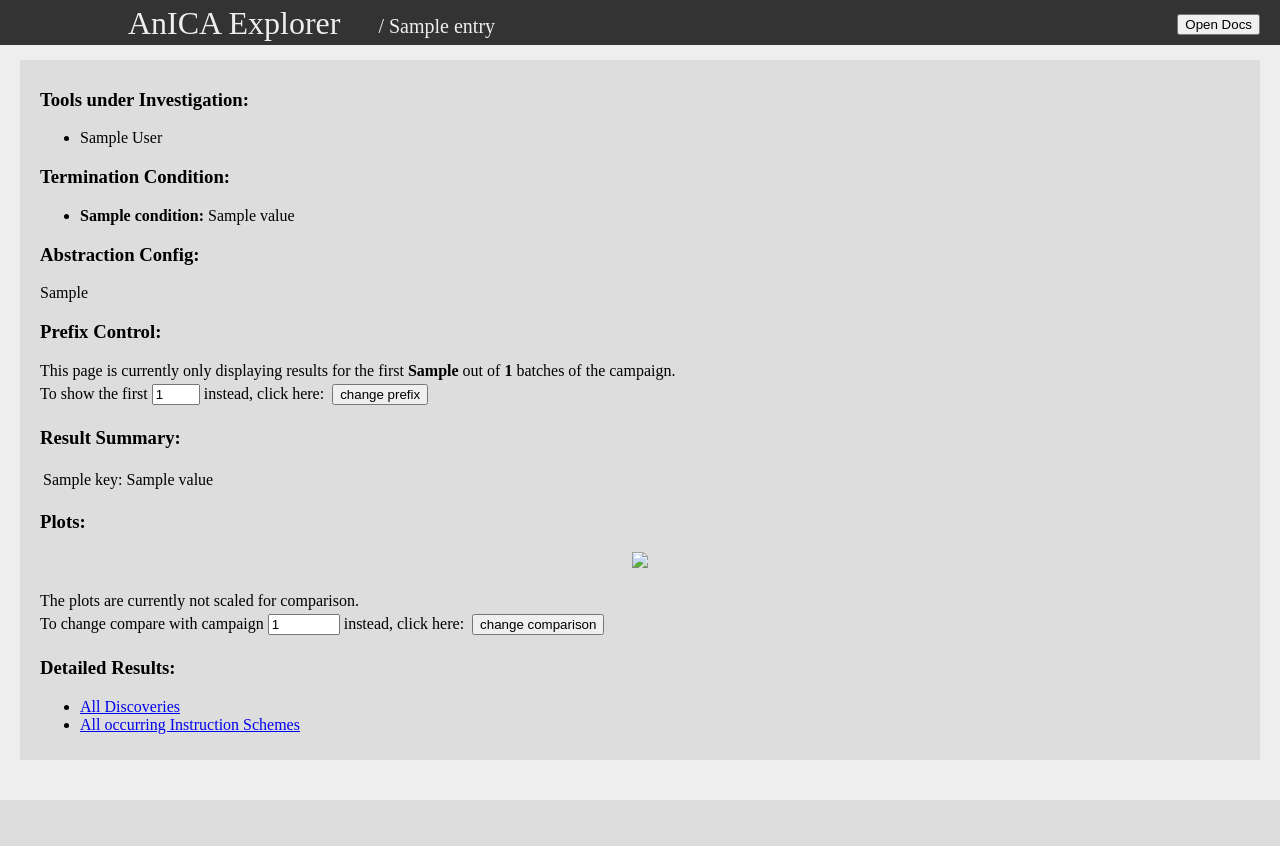
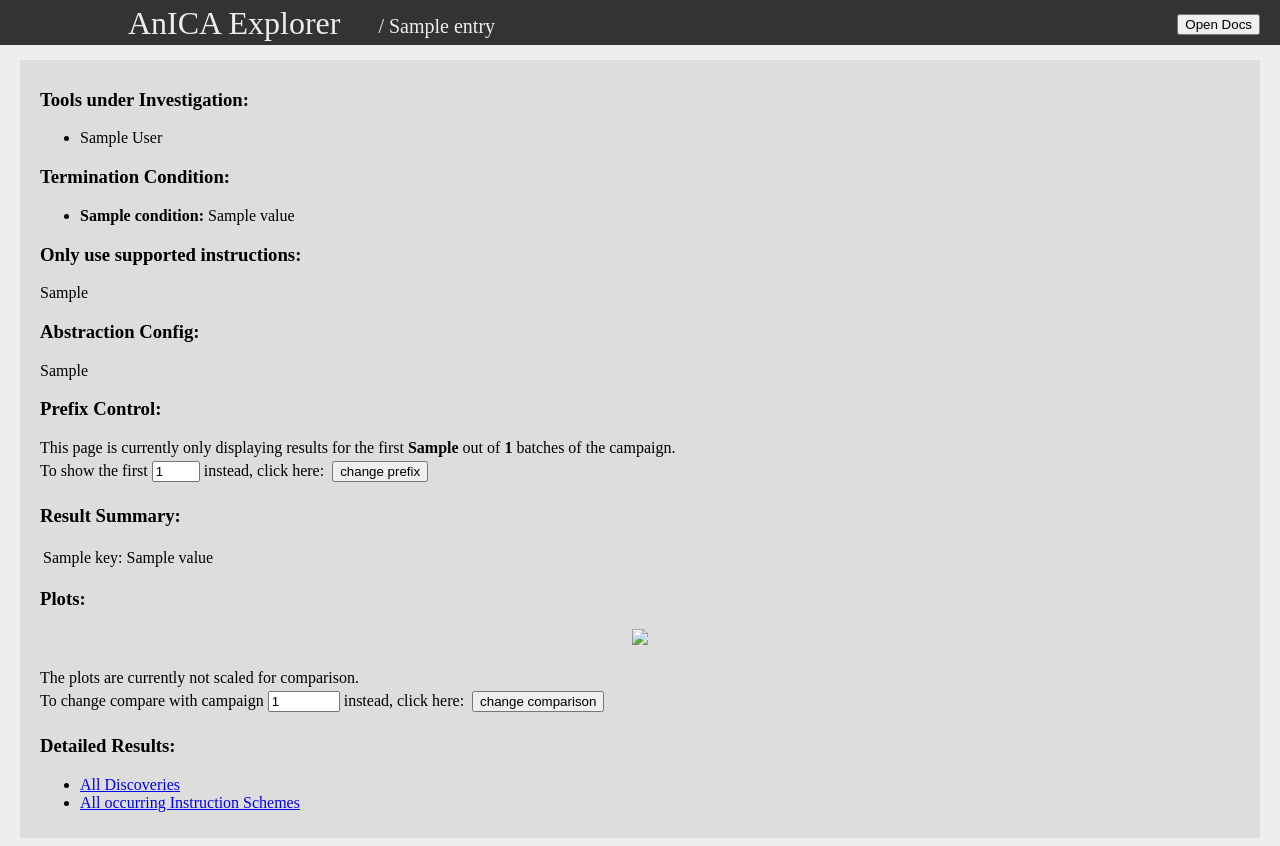
Before and after one commit to cdl-saarland/AnICA-UI, a Django app: template anica_ui/basic_ui/templates/basic_ui/campaign_overview.html in a window 1280 px wide. Before the commit the page ends 800 px from the top, so only its background shows below. Run offline with Django 3.2, Linux system fonts and the light colour scheme; tables that the repository leaves empty hold one stand-in row (values such as "Sample post"); the template is opened without the code that fills it: values that come from a table or form of the project are taken from there, most other values are stand-ins (such as "Sample title", 1, 10 or a date in 2020); data that the repository does not hold is empty.

Commit message:
At least display the restrict_to_supported_insns option; respecting it for displaying results requires more work

```diff
--- a/anica_ui/basic_ui/models.py
+++ b/anica_ui/basic_ui/models.py
@@ -12,6 +12,7 @@ import logging
 logger = logging.getLogger(__name__)
 
 from anica.abstractblock import AbstractBlock
+from anica.abstractioncontext import AbstractionContext
 
 from .helpers import load_abstract_block
 
@@ -29,6 +30,8 @@ class Campaign(models.Model):
     date = models.DateField()
     host_pc = models.CharField(max_length=255)
     total_seconds = models.IntegerField()
+
+    restrict_to_supported_insns = models.BooleanField()
 
     witness_path = models.CharField(max_length=2048) # a path to the directory where we find the witness files.
 
@@ -91,6 +94,8 @@ def import_campaign(campaign_dir):
     tools = campaign_config['predictors']
     termination_condition = campaign_config['termination']
 
+    restrict_to_supported_insns = campaign_config['restrict_to_supported_insns']
+
     report = load_json_config(base_dir / "report.json")
 
     date = parse_datetime(report['start_date'])
@@ -107,6 +112,7 @@ def import_campaign(campaign_dir):
             date = date,
             host_pc = host_pc,
             total_seconds = total_seconds,
+            restrict_to_supported_insns = restrict_to_supported_insns,
             witness_path = witness_path,
         )
 
@@ -149,7 +155,17 @@ def import_campaign(campaign_dir):
     ischeme_map = defaultdict(set)
     used_ischemes = set()
 
+    # TODO make this work
+    # if restrict_to_supported_insns:
+    #     # respect the restriction to the supported instructions, so that the generality is computed correctly here
+    #     rest_keys = tools
+    # else:
+    #     rest_keys = None
+    #
+    # actx = AbstractionContext(config=abstraction_config, restrict_to_insns_for=rest_keys)
+
     actx = None
+
     discovery_objs = []
     for batch_entry, batch_obj in zip(report['per_batch_stats'], batch_objs):
         for sample_entry in batch_entry['per_interesting_sample_stats']:
--- a/anica_ui/basic_ui/templates/basic_ui/campaign_overview.html
+++ b/anica_ui/basic_ui/templates/basic_ui/campaign_overview.html
@@ -22,6 +22,9 @@
                 <li><b>{{condition}}:</b> {{value}}</li>
             {% endfor %}
         </ul>
+
+    <h3>Only use supported instructions:</h3>
+    {{restrict_to_supported_insns}}
 
     <h3>Abstraction Config:</h3>
         {{ abstraction_config | safe }}
--- a/anica_ui/basic_ui/views.py
+++ b/anica_ui/basic_ui/views.py
@@ -263,10 +263,13 @@ def single_campaign_view(request, campaign_id):
             make_generality_histogramm_plot(relevant_discoveries, cmp_discoveries),
         ]
 
+    restrict_to_supported_insns = campaign_obj.restrict_to_supported_insns
+
     context = {
             'campaign': campaign_obj,
             'tool_list': tool_list,
             'termination_condition': termination_condition,
+            'restrict_to_supported_insns': restrict_to_supported_insns,
             'abstraction_config': cfg_str,
 
             'is_comparing': len(cmp_campaign_objs) > 0,
```
Also changed, not shown: anica_ui/basic_ui/migrations/0004_campaign_restrict_to_supported_insns.py (added).
